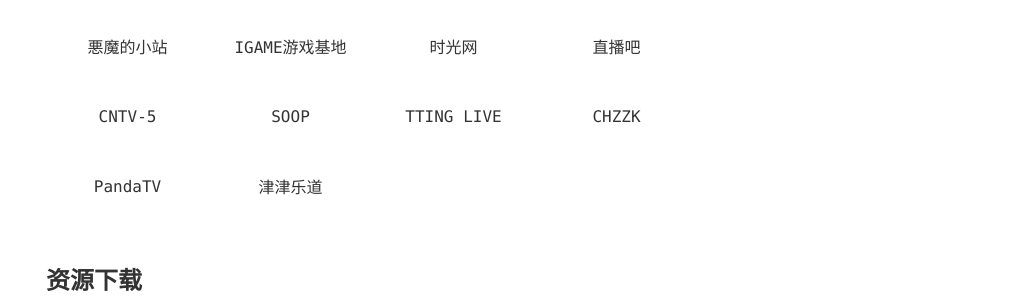
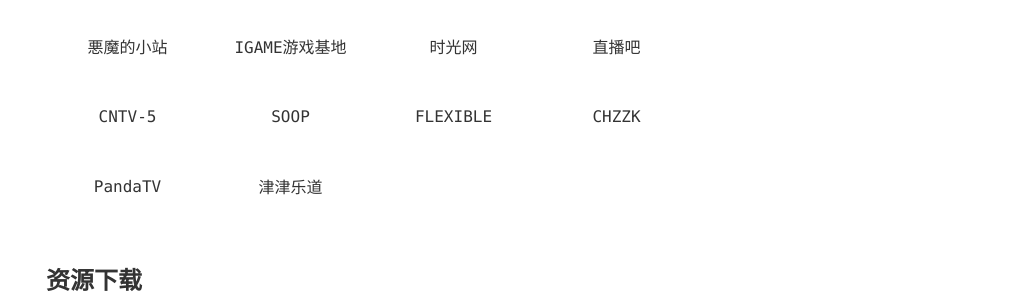
Before and after one commit to admans/admans.github.io, a Jekyll site: the page built from pages/navi.html, in a window 1280 px wide and 900 px high, scrolled down 1242 px. Shown: the part 153-453 px from the top of the window, without its empty margins (268-1280 px from the left). Built offline with Jekyll 4.4.1, drawn with Linux system fonts in a browser that asks for light colours.

Commit message:
Update navi.html

```diff
--- a/pages/navi.html
+++ b/pages/navi.html
@@ -309,8 +309,8 @@ title: 导航
                 <a class="link-item" data-search="SOOP" href="#" target="_blank">
                     <div class="link-name">SOOP</div>
                 </a>
-                <a class="link-item" data-search="TTING LIVE" href="#" target="_blank">
-                    <div class="link-name">TTING LIVE</div>
+                <a class="link-item" data-search="FLEXIBLE" href="#" target="_blank">
+                    <div class="link-name">FLEXIBLE</div>
                 </a>
                 <a class="link-item" data-search="CHZZK" href="#" target="_blank">
                     <div class="link-name">CHZZK</div>
@@ -687,7 +687,7 @@ title: 导航
             "VIDHUB视频库": "https://vidhub.link/",
             "Twitch": "https://www.twitch.tv/",
             "SOOP": "https://www.sooplive.co.kr/",
-            "TTING LIVE": "https://www.ttinglive.com/",
+            "PLEXIBLE": "https://www.flextv.co.kr/",
             "StreamRecorder": "https://streamrecorder.io/",
             "CHZZK": "https://chzzk.naver.com/",
             "PandaTV": "https://www.pandalive.co.kr/",
```
